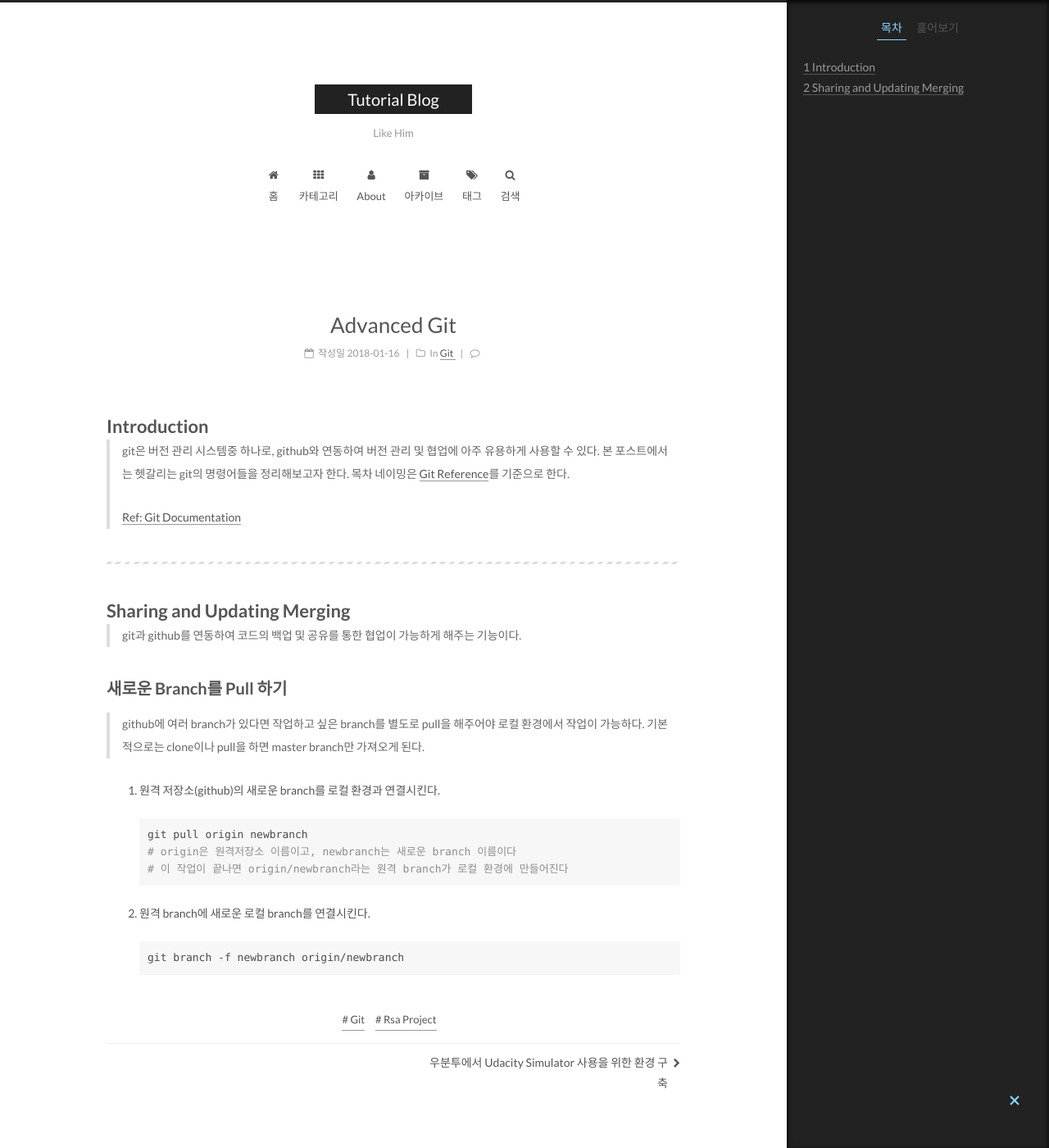
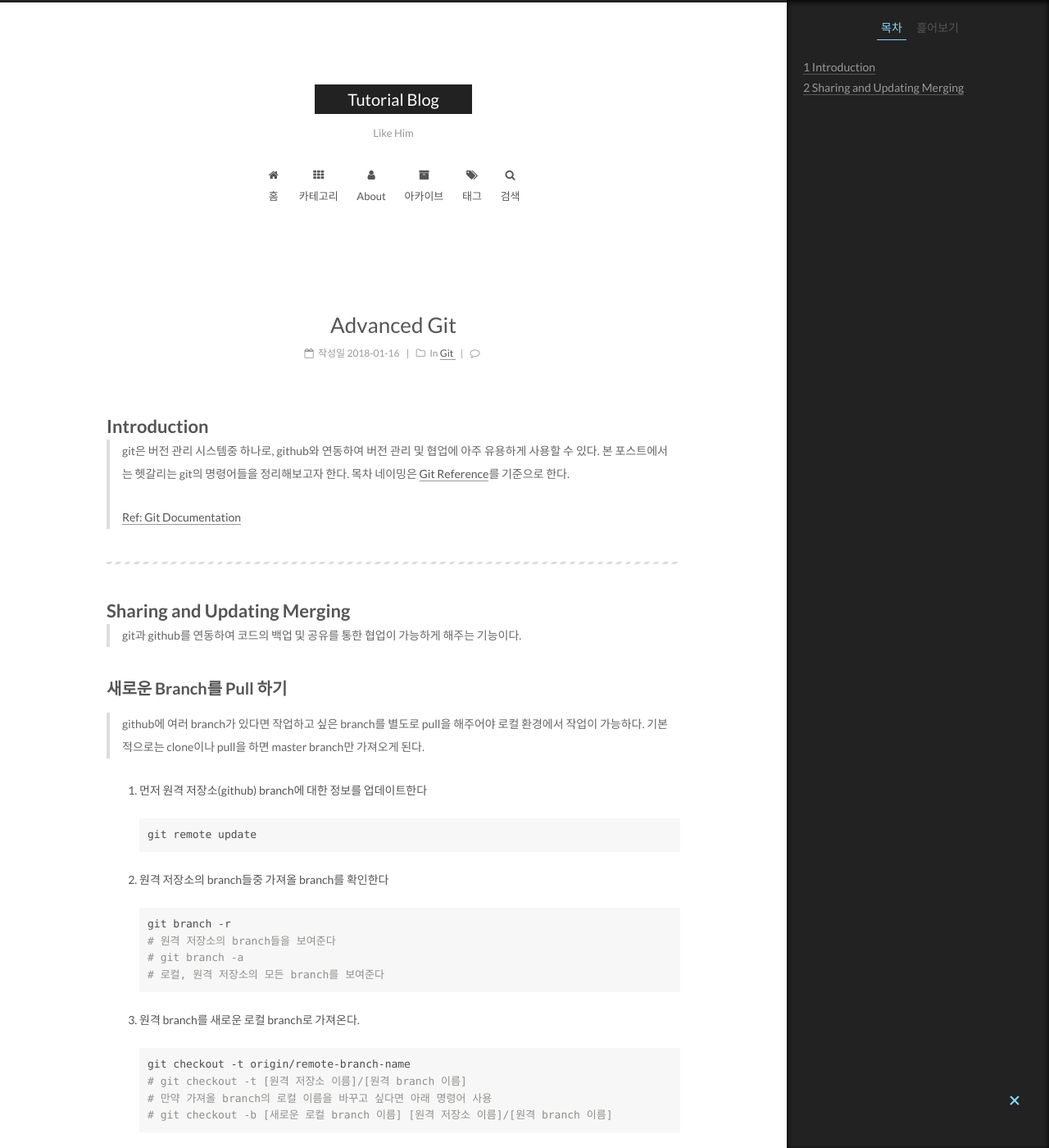
Before and after one commit to qwes98/qwes98.github.io, a Jekyll site: the page built from _posts/2018-01-14-advanced-git.md, in a window 1280 px wide and 1400 px high. Shown: the whole window at 82% size. Built offline with Jekyll 4.4.1, drawn with Linux system fonts in a browser that asks for light colours; comment, search, counter and statistics services are not loaded; some of the changed text lies outside the part shown.

Commit message:
Modify advanced git post

````diff
--- a/_posts/2018-01-14-advanced-git.md
+++ b/_posts/2018-01-14-advanced-git.md
@@ -22,14 +22,38 @@ date: 2018-01-16
 ## 새로운 Branch를 Pull 하기
 > github에 여러 branch가 있다면 작업하고 싶은 branch를 별도로 pull을 해주어야 로컬 환경에서 작업이 가능하다. 기본적으로는 clone이나 pull을 하면 master branch만 가져오게 된다.
 
-1. 원격 저장소(github)의 새로운 branch를 로컬 환경과 연결시킨다.
+1. 먼저 원격 저장소(github) branch에 대한 정보를 업데이트한다
 ```python
-git pull origin newbranch
-# origin은 원격저장소 이름이고, newbranch는 새로운 branch 이름이다
-# 이 작업이 끝나면 origin/newbranch라는 원격 branch가 로컬 환경에 만들어진다
+git remote update
 ```
 
-2. 원격 branch에 새로운 로컬 branch를 연결시킨다.
+2. 원격 저장소의 branch들중 가져올 branch를 확인한다
 ```python
-git branch -f newbranch origin/newbranch
+git branch -r
+# 원격 저장소의 branch들을 보여준다
+# git branch -a
+# 로컬, 원격 저장소의 모든 branch를 보여준다
 ```
+
+3. 원격 branch를 새로운 로컬 branch로 가져온다.
+```python
+git checkout -t origin/remote-branch-name
+# git checkout -t [원격 저장소 이름]/[원격 branch 이름]
+# 만약 가져올 branch의 로컬 이름을 바꾸고 싶다면 아래 명령어 사용
+# git checkout -b [새로운 로컬 branch 이름] [원격 저장소 이름]/[원격 branch 이름]
+```
+
+## 원격 branch로 checkout 하기
+> github에서 가져오지 않은 branch가 있는데, 로컬 저장소에 내려 받기보다는 간단한 확인 및 테스트를 해보고 싶은 경우에 원격 branch로 checkout를 할 수 있다.
+
+1. 원격 branch에 접근한다
+```python
+git checkout [원격 저장소 이름]/[원격 branch 이름]
+# "You are in 'detached HEAD' state"라는 메시지를 볼 수 있다
+```
+
+2. 확인 및 테스트가 끝나면 다른 로컬 branch로 이동한다
+```python
+git checkout [로컬 branch 이름]
+# 확인 및 테스트 도중 변경사항이 사라진다
+```
````
